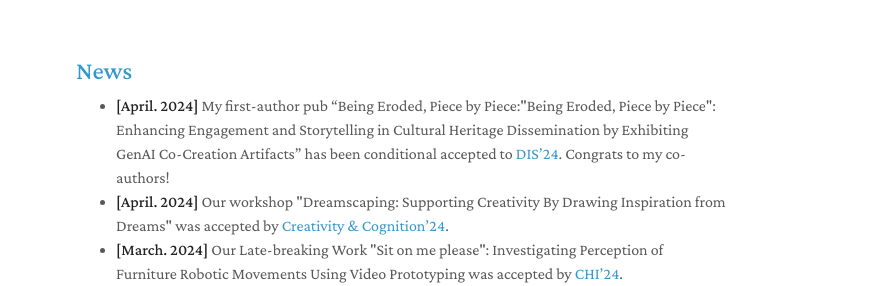
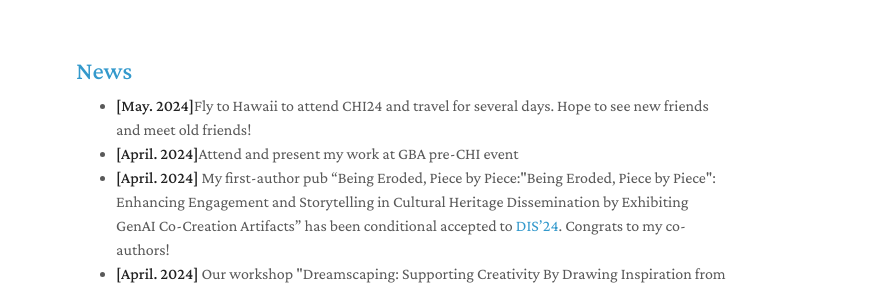
Before and after one commit to fukexuexue/fukexuexue.github.io, a plain HTML site: page index.html in a window 1280 px wide. Shown: the part 288-574 px from the top of the page, 394-1280 px from the left. Drawn offline with nearby package versions, Linux system fonts and the light colour scheme; some icons are missing.

Commit message:
Update index.html

```diff
--- a/index.html
+++ b/index.html
@@ -168,6 +168,10 @@
 <h2 style="margin: 60px 0px 10px;">News</h2>
 
 <ul>
+<li><strong>[May. 2024]</strong>Fly to Hawaii to attend CHI24 and travel for several days. Hope to see new friends and meet old friends!
+   </li>
+<li><strong>[April. 2024]</strong>Attend and present my work at GBA pre-CHI event
+   </li>
 <li><strong>[April. 2024]</strong> My first-author pub “Being Eroded, Piece by Piece:"Being Eroded, Piece by Piece": Enhancing Engagement and Storytelling in Cultural Heritage Dissemination by Exhibiting GenAI Co-Creation Artifacts” has been conditional accepted to <span style="color: #39c;">DIS’24</span>.  Congrats to my co-authors!</li>
 <li><strong>[April. 2024]</strong> Our workshop "Dreamscaping: Supporting Creativity By Drawing Inspiration from Dreams" was accepted by
     <span style="color: #39c;">Creativity & Cognition’24</span>.</li>
```
